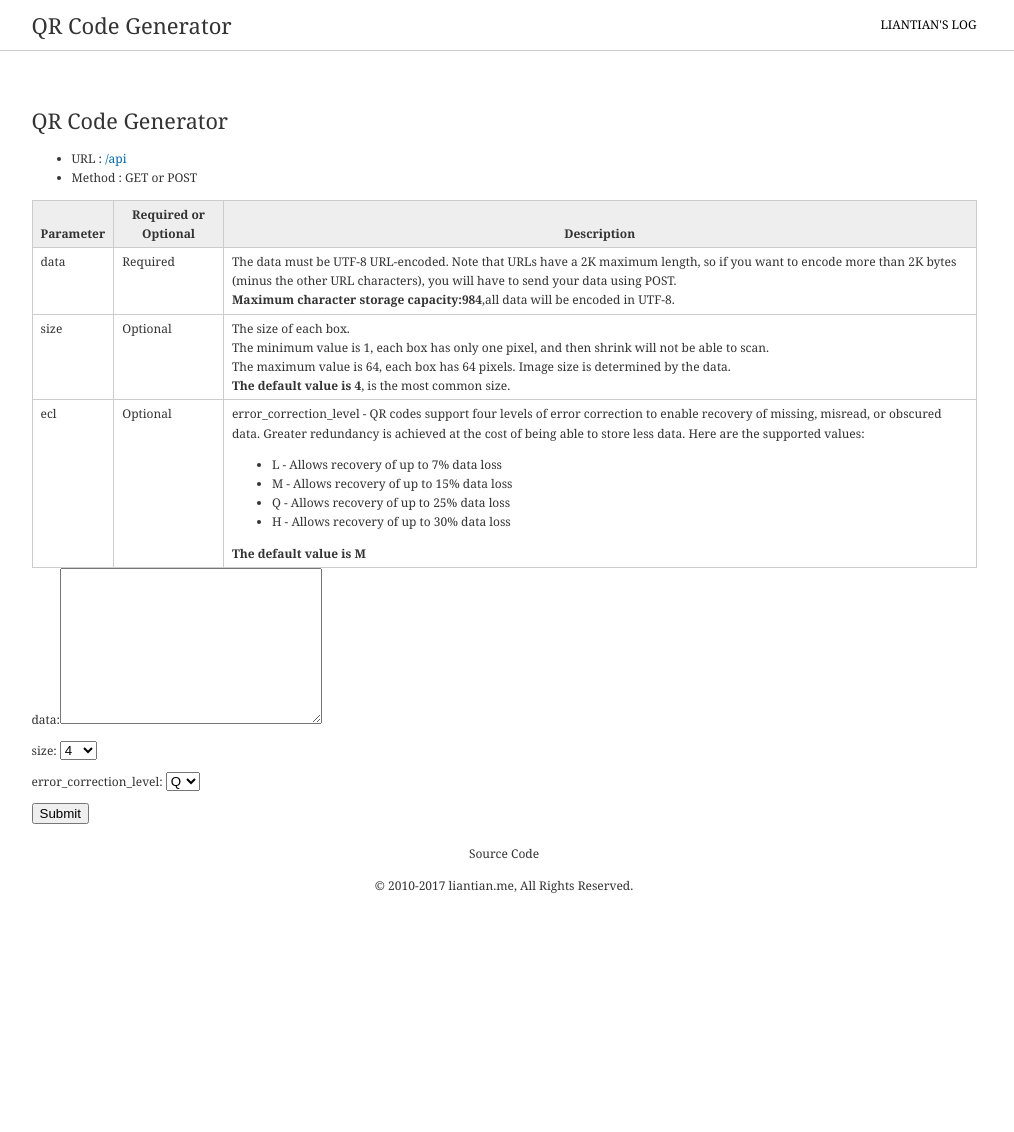
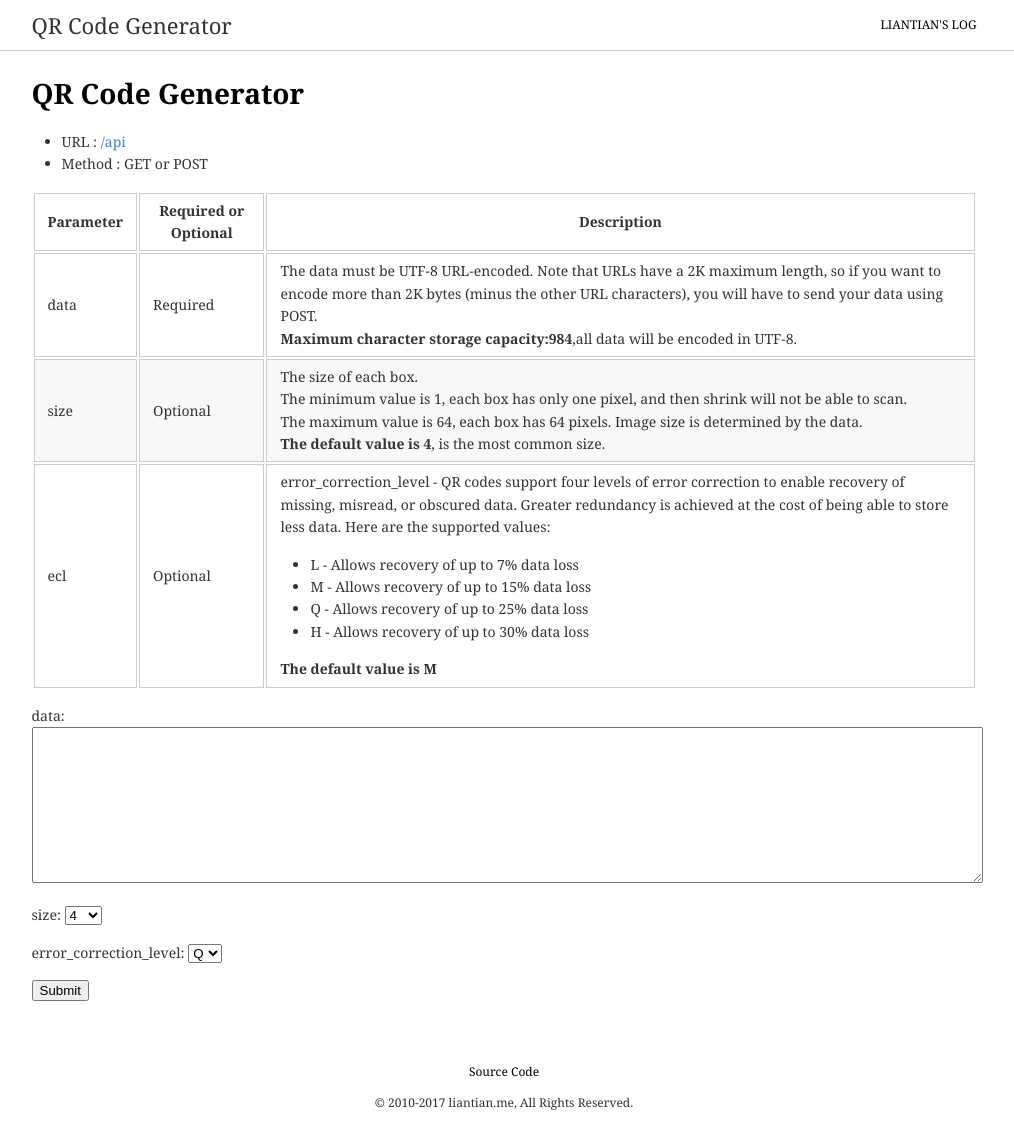
Before and after one commit to 5l1v3r1/QRCode-GAE, a Flask app: page / in a window 1280 px wide. Shown: the whole page, without its empty margins (136-1150 px from the left). Before the commit the page ends 893 px from the top, so only its background shows below. Run offline with Flask 2, Linux system fonts and the light colour scheme.

Commit message:
change theme

```diff
--- a/static/robots.txt
+++ b/static/robots.txt
@@ -1,2 +1,2 @@
-User-agent: *
-Disallow: /
+User-Agent: *
+Allow: /
--- a/static/style.css
+++ b/static/style.css
@@ -1,5 +1,16 @@
+body {
+    font-size: 12px;
+    font-family: "Hiragino Sans GB", "Microsoft YaHei", "微软雅黑", Georgia, tahoma, arial, simsun, "宋体", sans-serif;
+    color: #333;
+    background: #fff;
+    line-height: 160%;
+    height: 100%;
+    margin: 0;
+    padding: 0;
+}
+
 a {
-    color: #0066aa;
+    color: #000000;
     text-decoration: none;
 }
 
@@ -15,141 +26,7 @@ a img {
 p {
     margin: 0 0 1em;
 }
-
-body {
-    font-size: 12px;
-    font-family: "Hiragino Sans GB", "Microsoft YaHei", "微软雅黑", Georgia, tahoma, arial, simsun, "宋体", sans-serif;
-    color: #333;
-    background: #fff;
-    line-height: 160%;
-    height: 100%;
-    margin: 0;
-    padding: 0;
-}
-
-h1, h2, h3, h4, h5, h6 {
-    font-weight: 500;
-    font-weight: 800 \9;
-    font-family: "Hiragino Sans GB", "Microsoft YaHei", "微软雅黑", Georgia, tahoma, arial, simsun, "宋体", sans-serif;
-    color: #333;
-    line-height: 1;
-    margin: 1.4em 0 0.8em;
-}
-
-h1 {
-    font-size: 1.8em;
-}
-
-h2 {
-    font-size: 1.6em;
-}
-
-h3 {
-    font-size: 1.4em;
-}
-
-h4 {
-    font-size: 1.2em;
-}
-
-h5, h6 {
-    font-size: 1em;
-}
-
-.topMessage {
-    background: #E4EEF1;
-    border-bottom: 1px solid white;
-    padding: 5px;
-    font-size: 1.3em;
-    color: #255E6E;
-    font-family: "Hiragino Sans GB", "Microsoft YaHei", "微软雅黑", Georgia, tahoma, arial, simsun, "宋体", sans-serif;
-    text-shadow: #fff 0px 1px 1px;
-    -moz-box-shadow: 1px 1px 1px 1px #ccc;
-    -webkit-box-shadow: 1px 1px 1px 1px #ccc;
-    box-shadow: 1px 1px 1px 1px #ccc;
-    text-align: center;
-}
-
-.topMessage p {
-    margin-bottom: 0px;
-}
-
-.page {
-    width: 945px;
-    margin: 0 auto;
-    padding: 0;
-}
-
-.titletext {
-    font-size: 2.5em;
-    line-height: 1.3em;
-    margin-bottom: 1em;
-    color: #000;
-    text-align: center;
-}
-
-.subtext {
-    font-size: 1.3em;
-    line-height: 1.3em;
-    font-style: italic;
-    margin-bottom: 1.3em;
-    color: #999;
-    text-align: center;
-}
-
-.subtext span {
-    border-bottom: 1px dotted #999;
-}
-
-.left {
-    width: 400px;
-    padding: 1.5em;
-    color: #2b3929;
-    background: #d8f2c9;
-    float: left;
-    margin: 0 0 0 85px;
-}
-
-.block1 {
-    width: 270px;
-    margin-top: 1.5em;
-    padding: 1.5em;
-    color: #2b3929;
-    background: #d8f2c9;
-    float: left;
-}
-
-.block2 {
-    width: 270px;
-    margin-top: 1.5em;
-    padding: 1.5em;
-    color: #35444d;
-    background: #d6ebf4;
-    float: left;
-}
-
-.block3 {
-    width: 270px;
-    margin-top: 1.5em;
-    padding: 1.5em;
-    color: #35444d;
-    background: #f7efdb;
-    float: left;
-}
-
-.notes {
-    width: 888px;
-    margin: 0;
-    padding: 1.5em;
-    border-top: 0.063em solid #dedede;
-    background: #eee;
-    clear: both;
-}
-
-.notes li {
-    margin-bottom: 0.733em;
-}
-
+/* header */
 .header {
     width: 100%;
     height: 30px;
@@ -160,11 +37,13 @@ h5, h6 {
 }
 
 .header-main {
+    max-width: 945px;
+    margin: 0 auto;
     height: 80px;
-    margin: 0;
+    padding: 0;
 }
 
-#headerlogo {
+.headerlogo {
     background-color: #FFF;
     color: #ccc;
     float: left;
@@ -175,21 +54,21 @@ h5, h6 {
     text-align: left;
 }
 
-#headerlogo a {
+.headerlogo a {
     color: #333;
     text-decoration: none;
 }
 
-#headerlogo a:hover {
+.headerlogo a:hover {
     color: #606060;
     border-bottom: 3px solid #606060;
 }
 
-#headermenu {
+.headermenu {
     font-size: 12px;
 }
 
-#headermenu ul {
+.headermenu ul {
     float: right;
     line-height: 50px;
     margin: 0;
@@ -197,7 +76,7 @@ h5, h6 {
     text-align: right;
 }
 
-#headermenu li {
+.headermenu li {
     font-size: 12px;
     display: inline;
     float: right;
@@ -205,18 +84,341 @@ h5, h6 {
     padding: 0;
 }
 
-#headermenu li a {
+.headermenu li a {
     color: #000;
 }
 
-#headermenu li a:hover {
+.headermenu li a:hover {
     color: #009b77;
     border-bottom: 3px solid #009b77;
 }
 
 .content {
-    float: left;
-    padding: 0;
+    margin: 0 auto;
+    border: 0;
+    font-size: 14px;
+    line-height: 1.6;
+    color: #333;
+    background-color: #fff;
+    padding: 20px;
+    max-width: 945px;
+}
+
+.content > *:first-child {
+    margin-top: 0 !important;
+}
+
+.content > *:last-child {
+    margin-bottom: 0 !important;
+}
+
+/*posttitle*/
+.posttitle {
+    font-size: 160%;
+    margin-top: 0;
+    margin-bottom: 0;
+}
+
+.posttitle h1 {
+  font-size: 28px;
+  color: #000;
+}
+.posttitle a {
+    color: #000;
+    text-decoration: none;
+}
+.postdate {
+    color: #666;
+    font-size: 100%;
+    line-height: 1.6em;
+    margin-bottom: 2em;
+    margin-top: 0;
+
+}
+
+.postdate a, input.querytext:focus {
+    color: #666;
+}
+
+.postdate span {
+    font-size: 84%;
+}
+
+/*entry*/
+
+.entry p, .entry blockquote, .entry ul, .entry ol, .entry dl, .entry table, .entry pre {
+  margin: 15px 0;
+}
+
+/* HEADERS
+=============================================================================*/
+
+.entry h1, .entry h2, .entry h3, .entry h4, .entry h5, .entry h6 {
+  margin: 20px 0 10px;
+  padding: 0;
+  font-weight: bold;
+  -webkit-font-smoothing: antialiased;
+}
+
+.entry h1 tt, .entry h1 code, .entry h2 tt, .entry h2 code, .entry h3 tt, .entry h3 code, .entry h4 tt, .entry h4 code, .entry h5 tt, .entry h5 code, .entry h6 tt, .entry h6 code {
+  font-size: inherit;
+}
+
+.entry h1 {
+  font-size: 28px;
+  color: #000;
+}
+
+.entry h2 {
+  font-size: 24px;
+  border-bottom: 1px solid #ccc;
+  color: #000;
+}
+
+.entry h3 {
+  font-size: 18px;
+}
+
+.entry h4 {
+  font-size: 16px;
+}
+
+.entry h5 {
+  font-size: 14px;
+}
+
+.entry h6 {
+  color: #777;
+  font-size: 14px;
+}
+
+.entry>h2:first-child, .entry>h1:first-child, .entry>h1:first-child+h2, .entry>h3:first-child, .entry>h4:first-child, .entry>h5:first-child, .entry>h6:first-child {
+  margin-top: 0;
+  padding-top: 0;
+}
+
+.entry a:first-child h1, .entry a:first-child h2, .entry a:first-child h3, .entry a:first-child h4, .entry a:first-child h5, .entry a:first-child h6 {
+  margin-top: 0;
+  padding-top: 0;
+}
+
+.entry h1+p, .entry h2+p, .entry h3+p, .entry h4+p, .entry h5+p, .entry h6+p {
+  margin-top: 10px;
+}
+
+/* LINKS
+=============================================================================*/
+
+.entry a {
+  color: #4183C4;
+  text-decoration: none;
+}
+
+.entry a:hover {
+  text-decoration: underline;
+    border-bottom:0 #000000;
+}
+
+
+/* LISTS
+=============================================================================*/
+
+.entry ul, .entry ol {
+  padding-left: 30px;
+}
+
+.entry ul li > :first-child,
+.entry ol li > :first-child,
+.entry ul li ul:first-of-type,
+.entry ol li ol:first-of-type,
+.entry ul li ol:first-of-type,
+.entry ol li ul:first-of-type {
+  margin-top: 0px;
+}
+
+.entry ul ul, .entry ul ol, .entry ol ol, .entry ol ul {
+  margin-bottom: 0;
+}
+
+.entry dl {
+  padding: 0;
+}
+
+.entry dl dt {
+  font-size: 14px;
+  font-weight: bold;
+  font-style: italic;
+  padding: 0;
+  margin: 15px 0 5px;
+}
+
+.entry dl dt:first-child {
+  padding: 0;
+}
+
+.entry dl dt>:first-child {
+  margin-top: 0px;
+}
+
+.entry dl dt>:last-child {
+  margin-bottom: 0px;
+}
+
+.entry dl dd {
+  margin: 0 0 15px;
+  padding: 0 15px;
+}
+
+.entry dl dd>:first-child {
+  margin-top: 0px;
+}
+
+.entry dl dd>:last-child {
+  margin-bottom: 0px;
+}
+
+/* CODE
+=============================================================================*/
+
+.entry pre, .entry code, .entry tt {
+  font-size: 12px;
+  font-family: Consolas, "Liberation Mono", Courier, monospace;
+}
+
+.entry code, .entry tt {
+  margin: 0 0px;
+  padding: 0px 0px;
+  white-space: nowrap;
+  border: 1px solid #eaeaea;
+  background-color: #f8f8f8;
+  border-radius: 3px;
+}
+
+.entry pre>code {
+  margin: 0;
+  padding: 0;
+  white-space: pre;
+  border: none;
+  background: transparent;
+}
+
+.entry pre {
+  background-color: #f8f8f8;
+  border: 1px solid #ccc;
+  font-size: 13px;
+  line-height: 19px;
+  overflow: auto;
+  padding: 6px 10px;
+  border-radius: 3px;
+}
+
+.entry pre code, .entry pre tt {
+  background-color: transparent;
+  border: none;
+}
+
+.entry kbd {
+    -moz-border-bottom-colors: none;
+    -moz-border-left-colors: none;
+    -moz-border-right-colors: none;
+    -moz-border-top-colors: none;
+    background-color: #DDDDDD;
+    background-image: linear-gradient(#F1F1F1, #DDDDDD);
+    background-repeat: repeat-x;
+    border-color: #DDDDDD #CCCCCC #CCCCCC #DDDDDD;
+    border-image: none;
+    border-radius: 2px 2px 2px 2px;
+    border-style: solid;
+    border-width: 1px;
+    font-family: "Helvetica Neue",Helvetica,Arial,sans-serif;
+    line-height: 10px;
+    padding: 1px 4px;
+}
+
+/* QUOTES
+=============================================================================*/
+
+.entry blockquote {
+  border-left: 4px solid #DDD;
+  padding: 0 15px;
+  color: #777;
+}
+
+.entry blockquote>:first-child {
+  margin-top: 0px;
+}
+
+.entry blockquote>:last-child {
+  margin-bottom: 0px;
+}
+
+/* HORIZONTAL RULES
+=============================================================================*/
+
+.entry hr {
+  clear: both;
+  margin: 15px 0;
+  height: 0px;
+  overflow: hidden;
+  border: none;
+  background: transparent;
+  border-bottom: 4px solid #ddd;
+  padding: 0;
+}
+
+/* TABLES
+=============================================================================*/
+
+.entry table th {
+  font-weight: bold;
+}
+
+.entry table th, .entry table td {
+  border: 1px solid #ccc;
+  padding: 6px 13px;
+}
+
+.entry table tr {
+  border-top: 1px solid #ccc;
+  background-color: #fff;
+}
+
+.entry table tr:nth-child(2n) {
+  background-color: #f8f8f8;
+}
+
+/* IMAGES
+=============================================================================*/
+
+.entry img {
+  max-width: 100%
+}
+
+
+.index_title {
+    font-size: 140%;
+    margin-top: 0;
+    margin-bottom: 0.5em;
+    font-weight: 500;
+    color: #333;
+        line-height: 1;
+}
+
+.index_title span{
+    color: #666;
+    font-size: 40%;
+    line-height: 1.6em;
+    padding-left: 0.5em;
+    padding-right: 0.5em;
+}
+
+span.alert {
+    color: darkorange;
+}
+
+ul.category span {
+    background-color: #4d4d4d;
+    color: #f4f4f4;
 }
 
 .footer {
@@ -225,192 +427,3 @@ h5, h6 {
     text-align: center;
     margin: 20px auto;
 }
-
-.footer a {
-    color: #333;
-}
-
-.footer a:hover {
-    color: #333;
-    border-bottom: 0px solid #333;
-}
-
-pre.code {
-    line-height: 100%;
-    overflow: hidden;
-    width: 100%;
-    border: 0px solid #c9d1d7;
-    border-left-width: 0.4em;
-    background-color: #f1f5f9;
-    padding: 10px;
-    font-family:  Consolas, monaco, monospace, sans-serif;
-    white-space: pre-wrap;
-    word-wrap: break-word;
-}
-
-.posttitle {
-    font-size: 160%;
-    margin-top: 0;
-    margin-bottom: 0.5em;
-}
-
-.posttitle a {
-    color: #000;
-    text-decoration: none;
-}
-
-.posttitle a:hover {
-    color: #009b77;
-}
-
-.postdate {
-    color: #666;
-    font-size: 100%;
-    line-height: 1.6em;
-    margin-bottom: 2em;
-}
-
-.postdate span {
-    font-size: 84%;
-}
-
-.postmeta {
-    color: #666;
-    font-size: 100%;
-    margin: 0 0 1.5em;
-}
-
-.post {
-    font-size: 13px;
-    line-height: 160%;
-    border-bottom: 1px solid #ccc;
-    padding-bottom: 0.5em;
-    margin-bottom: 3em;
-}
-
-.post ul li {
-    list-style-type: square;
-}
-
-.post img {
-    clear: both;
-    width: 380px;
-    border: none;
-    float: right;
-    display: block;
-    margin: 0;
-    padding: 0 0 20px 20px;
-}
-
-.entry {
-    font-size: 100%;
-    line-height: 24px;
-}
-
-.entry p {
-}
-
-.entry code{
-    line-height: 100%;
-    background-color: #f1f5f9;
-    padding-left: 5px;
-    padding-right: 5px;
-    font-family: Consolas, monaco, monospace, sans-serif;
-}
-
-h3#comments, h3#respond {
-    padding-top: 1em;
-}
-
-#interact ul, #interact ol {
-    margin-left: 0;
-    padding-left: 3em;
-}
-
-input.querytext {
-    width: 100%;
-    height: 20px;
-    color: #ccc;
-    border: #bbb solid 2px;
-    margin: 10px 0;
-}
-
-blockquote {
-    margin: 1em 4em 1em 2em;
-    padding: 1em 1em 0.125em 1em;
-    background: #f1f5f9;
-}
-
-.clr {
-    clear: both;
-}
-
-.navigation {
-    clear: both;
-    float: left;
-    text-align: left;
-    padding-top: 0;
-    margin: 0;
-}
-
-.email-form textarea {
-    width: 100%;
-}
-
-.email-form label {
-    display: inline-block;
-    width: 5em;
-}
-
-.alert-error {
-    color:red;
-}
-
-span.email {
-    unicode-bidi: bidi-override;
-    direction: rtl;
-}
-
-.postdate a, input.querytext:focus {
-    color: #666;
-}
-
-/** table styles **/
-table {
-    border-collapse: collapse;
-    border-spacing: 0;
-}
-
-.centered {
-    text-align: center;
-}
-
-th {
-    padding: 4px 8px;
-    border: 1px solid #ccc;
-    vertical-align: bottom;
-}
-
-td {
-    padding: 4px 8px;
-    border: 1px solid #ccc;
-    vertical-align: top;
-}
-
-th {
-    background-color: #eee;
-}
-
-td p {
-    margin-bottom: 8px;
-}
-
-ul.category li a {
-    color: #00284b;
-    font-size: 120%;
-}
-
-ul.category span {
-    background-color: #4d4d4d;
-    color: #f4f4f4;
-}
--- a/templates/index.html
+++ b/templates/index.html
@@ -9,19 +9,21 @@
 
 </head>
 <body>
+
 <div class="header">
-    <div class="page">
     <div class="header-main">
-            <div id="headerlogo">
+        <div class="headerlogo">
             <a href="/">QR Code Generator</a>
         </div>
-            <div id="headermenu">
+        <div class="headermenu">
             <ul>
                     <li><a href="https://liantian.me/" title="ToolBox">LIANTIAN&#39;S LOG</a></li>
             </ul>
         </div>
     </div>
-        <div class="content">
+</div>
+
+<div class="content post entry ">
 <h1>QR Code Generator</h1>
             <ul>
                 <li>
@@ -82,7 +84,7 @@
 
 
             <form action="{{ url_for("api") }}" method="post">
-                <p>data:<textarea rows="10" cols="30" name="data" maxlength="948"></textarea></p>
+                <p>data:<textarea rows="10" cols="30" name="data" maxlength="948" style="width: 100%;"></textarea></p>
                 <p>
                     size:
                     <select name="size">
@@ -104,13 +106,14 @@
 
                 <input type="submit" value="Submit"/>
             </form>
+</div>
 
-        </div>
+
 <div class="footer">
             <p><a href="https://github.com/liantian-cn/qrcode.liantian.me">Source Code</a></p>
             <p> &copy; 2010-2017 liantian.me, All Rights Reserved.</p>
 </div>
-    </div>
-</div>
+
+
 </body>
 </html>
```
Lines whose indentation alone changed are shown as unchanged.
